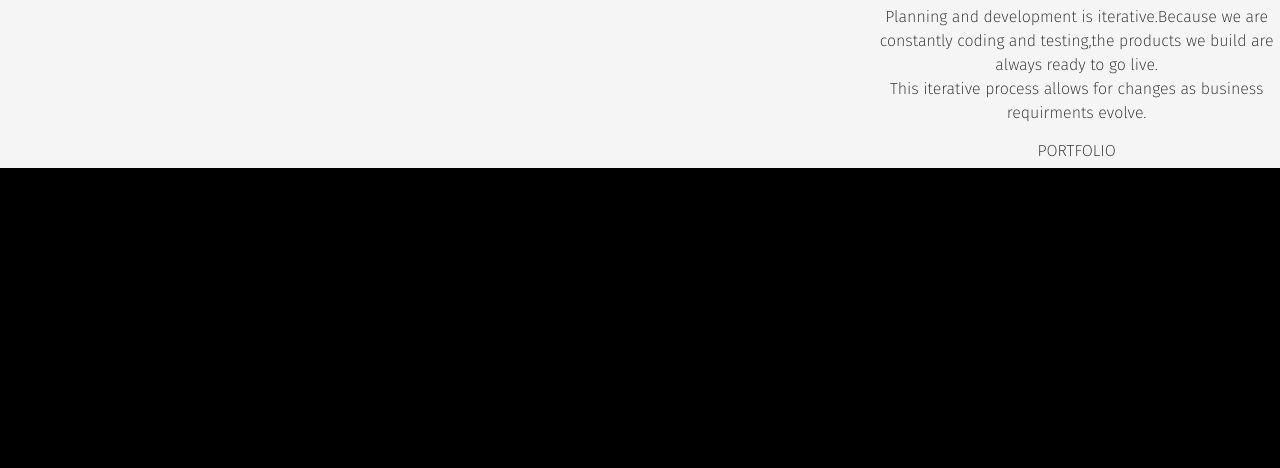
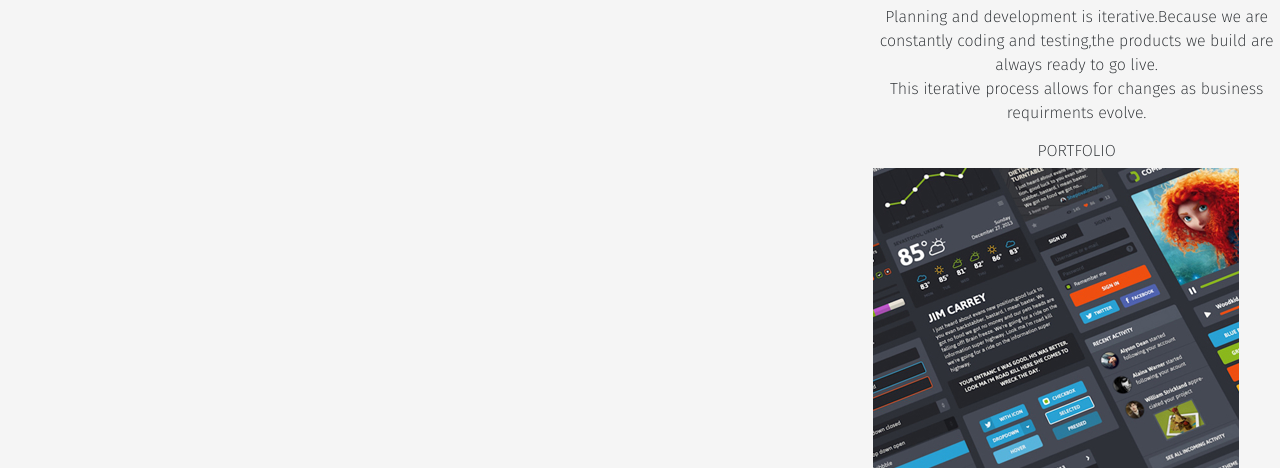
Before and after one commit to Virsail/mbagaya, a plain HTML site: page Documents/Delani-studio/index.html in a window 1280 px wide. Shown: the part 1435-1903 px from the top of the page. Before the commit the page ends 1603 px from the top, so only its background shows below. Drawn offline with nearby package versions, Linux system fonts and the light colour scheme.

Commit message:
add a first image on section5 ,portfolio

```diff
--- a/Documents/Delani-studio/index.html
+++ b/Documents/Delani-studio/index.html
@@ -59,6 +59,10 @@
           </p>
           <div class="section5">
             <h6>PORTFOLIO</h6>
+            <div class="row">
+              <div class="col-md-3">
+                <img src="./css/assets/portfolio/work1.jpg" alt="a work1 image">
+            </div>
         </div>
       </div>
     </div>
```
